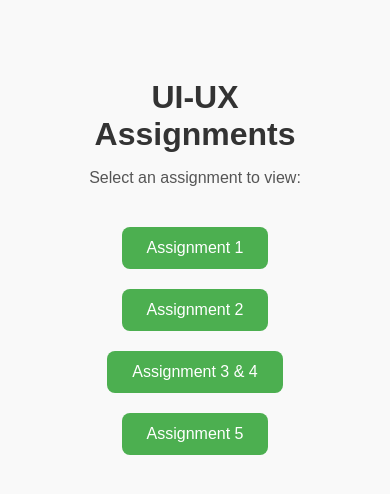
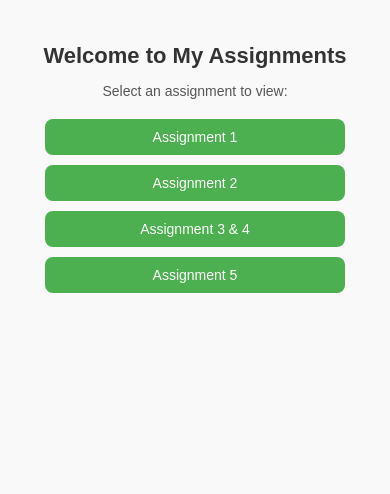
Before and after one commit to piyajot1607/UI-UX, a plain HTML site: page index.html in a window 390 px wide. Drawn offline with Linux system fonts and the light colour scheme.

Commit message:
Update index.html

```diff
--- a/index.html
+++ b/index.html
@@ -47,10 +47,34 @@
         .readme-btn button:hover {
             background-color: #007bb5;
         }
+
+        @media (max-width: 600px) {
+            body {
+                padding: 20px;
+            }
+
+            h1 {
+                font-size: 22px;
+            }
+
+            p {
+                font-size: 14px;
+                margin-bottom: 20px;
+            }
+
+            button {
+                display: block;
+                width: 100%;
+                max-width: 300px;
+                margin: 10px auto;
+                font-size: 14px;
+                padding: 10px;
+            }
+        }
     </style>
 </head>
 <body>
-    <h1>UI-UX Assignments</h1>
+    <h1>Welcome to My Assignments</h1>
     <p>Select an assignment to view:</p>
 
     <a href="./Assignment1/assignment 1.html"><button>Assignment 1</button></a>
```
